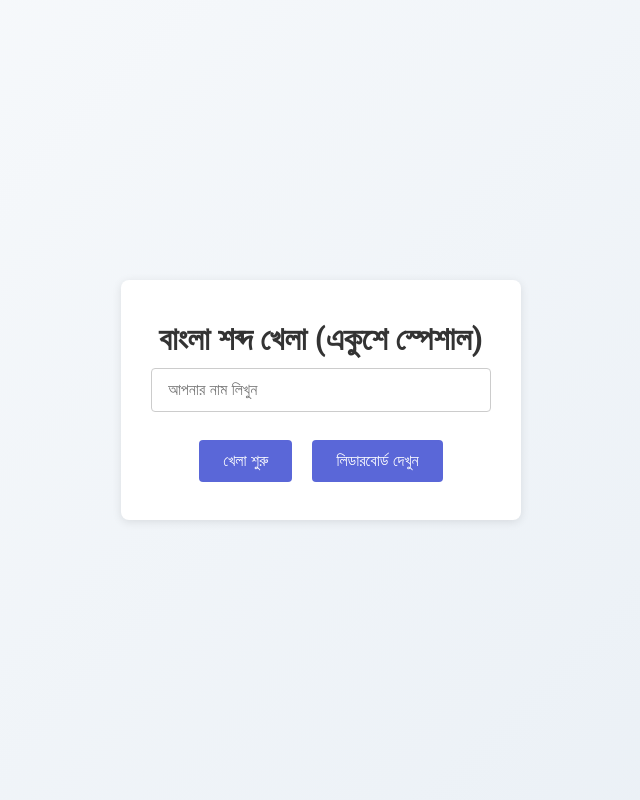
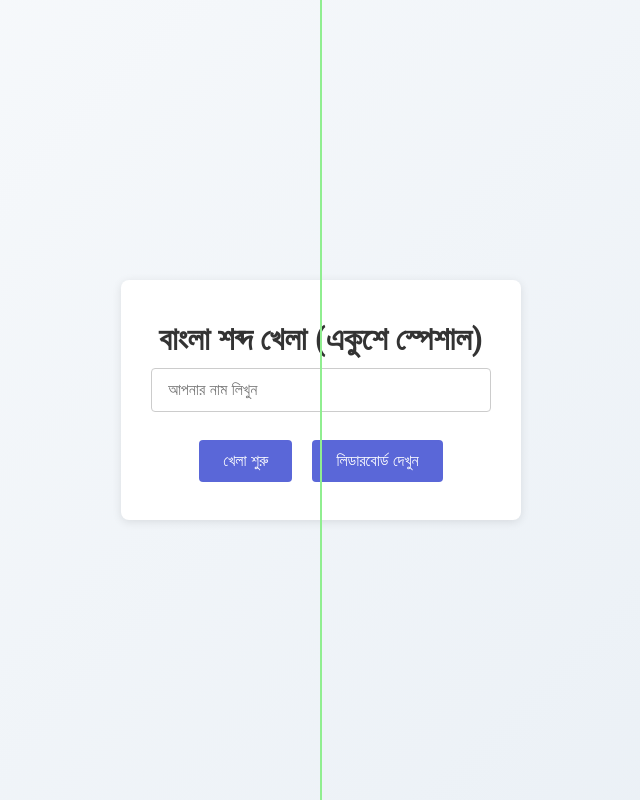
Before and after one commit to Sajid-Islam-Khan/New-Era-21st-February-Special-Bengali-word-guessing-game, a plain HTML site: page index.html in a window 1280 px wide. Shown: the whole page, without its empty margins (319-959 px from the left). Drawn offline with Linux system fonts and the light colour scheme.

Commit message:
Update index.html

```diff
--- a/index.html
+++ b/index.html
@@ -30,6 +30,18 @@
         width: 90%;
         max-width: 400px;
       }
+      .green-line {
+        position: fixed;
+        top: 50%; /* Vertically center the line */
+        left: 50%; /* Horizontally center the line */
+        width: 2px; /* Thin line */
+        height: 100%; /* Full height of the page */
+        background-color: #90ee90; /* Light green color */
+        z-index: 1000;
+        transform: translate(-50%, -50%); /* Adjust the centering */
+        display: block; /* Make sure the line is visible */
+      }
+
       .screen {
         display: none;
       }
@@ -711,6 +723,12 @@
         });
         switchScreen("leaderboard");
       }
+      setTimeout(() => {
+        const greenLine = document.createElement("div");
+        greenLine.className = "green-line";
+        document.body.appendChild(greenLine);
+        greenLine.style.display = "block"; // Make the line visible
+      }, 2000); // 2 seconds delay
     </script>
   </body>
 </html>
```
